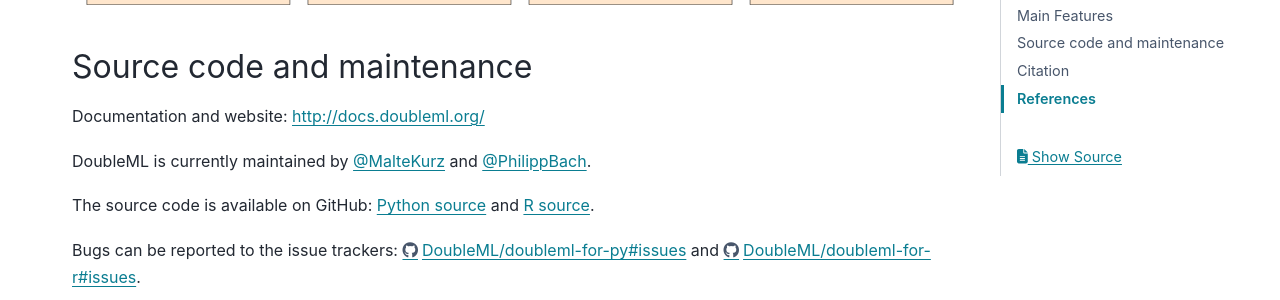
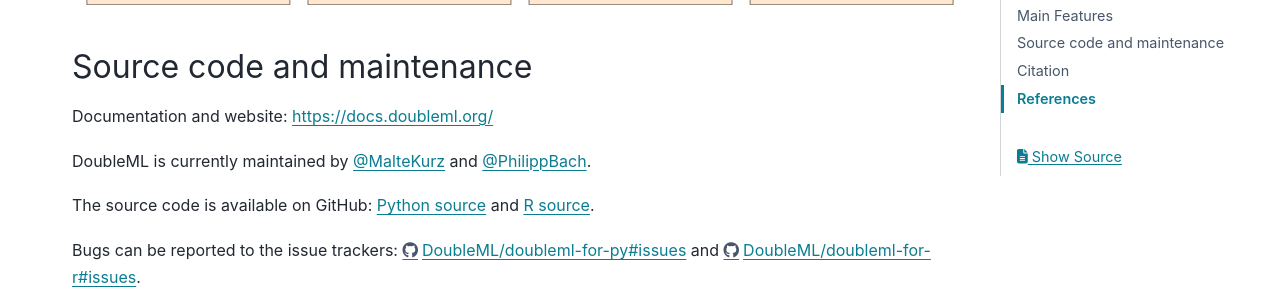
Before and after one commit to DoubleML/doubleml-docs, a Sphinx documentation site: the page built from doc/index.rst, in a window 1280 px wide and 900 px high, scrolled down 2107 px. Shown: the part 154-454 px from the top of the window. Built offline with Sphinx 7.4.7 and the PyData theme 0.15.4, drawn with Linux system fonts in a browser that asks for light colours; pages that are not in the unit, such as notebooks, are missing from menus; some of the changed lines change nothing that is shown.

Commit message:
the documentation is now also served via https

```diff
--- a/doc/index.rst
+++ b/doc/index.rst
@@ -39,7 +39,7 @@
         :text: Python API
         :classes: btn-outline-primary btn-block
     ---
-    .. link-button:: http://docs.doubleml.org/r/stable/
+    .. link-button:: https://docs.doubleml.org/r/stable/
         :type: url
         :text: R API
         :classes: btn-outline-primary btn-block
@@ -104,7 +104,7 @@
     User guide <guide/guide>
     Examples <auto_examples/index>
     Python API <api/api>
-    R API <http://docs.doubleml.org/r/stable/>
+    R API <https://docs.doubleml.org/r/stable/>
     Release notes <release/release>
 
 Main Features
@@ -145,7 +145,7 @@
 Source code and maintenance
 ---------------------------
 
-Documentation and website: `http://docs.doubleml.org/ <http://docs.doubleml.org/>`_
+Documentation and website: `https://docs.doubleml.org/ <https://docs.doubleml.org/>`_
 
 DoubleML is currently maintained by
 `@MalteKurz <https://github.com/MalteKurz>`_ and
```
